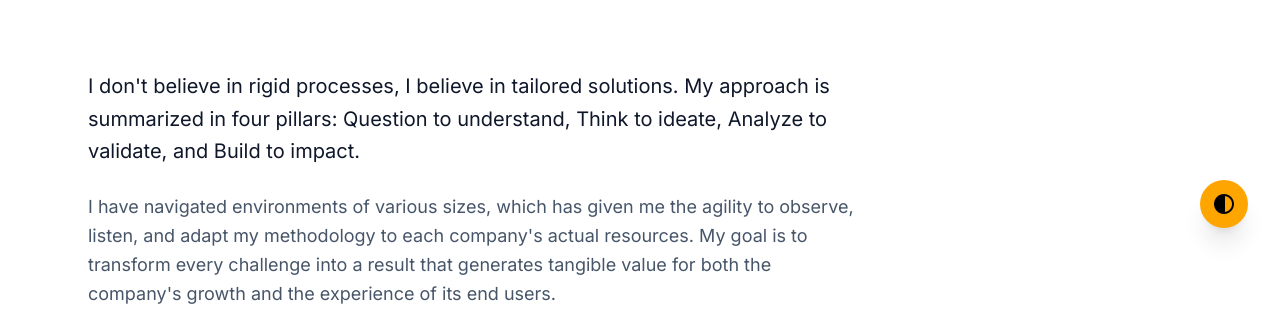
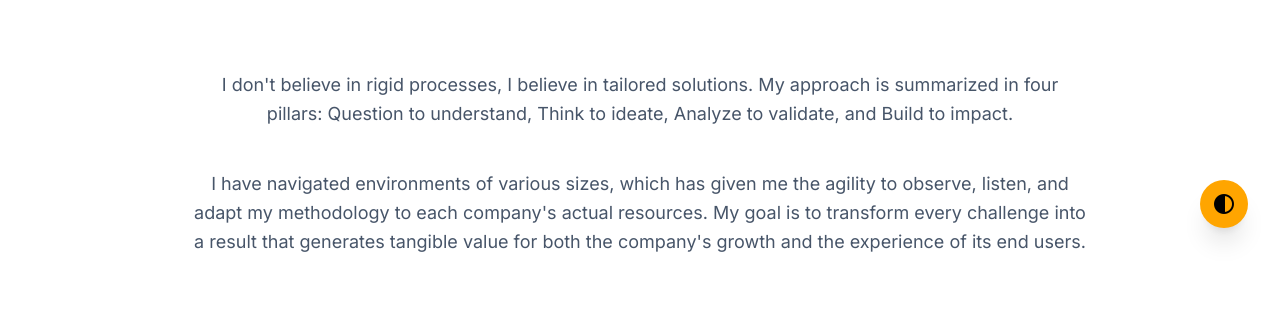
Before and after one commit to fernando-sanchez-ux-ui-web-designer/ux-portfolio, a plain HTML site: page index.html in a window 1280 px wide. Shown: the part 540-852 px from the top of the page. Drawn offline with nearby package versions, Linux system fonts and the light colour scheme.

Commit message:
Add files via upload

```diff
--- a/index.html
+++ b/index.html
@@ -64,13 +64,14 @@
 <img alt="fernando-test" class="w-full h-full object-cover grayscale contrast-125" src="assets/fernando-test.JPG"/>
 </div>
 </div>
-<div class="mt-20 max-w-3xl">
-<p class="text-xl leading-relaxed mb-6">
-                I don't believe in rigid processes, I believe in tailored solutions. My approach is summarized in four pillars: Question to understand, Think to ideate, Analyze to validate, and Build to impact.
-            </p>
-<p class="text-lg text-slate-600 dark:text-slate-400 leading-relaxed">
-                I have navigated environments of various sizes, which has given me the agility to observe, listen, and adapt my methodology to each company's actual resources. My goal is to transform every challenge into a result that generates tangible value for both the company's growth and the experience of its end users.
-            </p>
+<div class="mt-20 w-full flex flex-col items-center text-center">
+    <p class="text-lg text-slate-600 dark:text-slate-400 leading-relaxed max-w-4xl mb-10">
+        I don't believe in rigid processes, I believe in tailored solutions. My approach is summarized in four pillars: Question to understand, Think to ideate, Analyze to validate, and Build to impact.
+
+    </p>
+    <p class="text-lg text-slate-600 dark:text-slate-400 leading-relaxed max-w-4xl">
+        I have navigated environments of various sizes, which has given me the agility to observe, listen, and adapt my methodology to each company's actual resources. My goal is to transform every challenge into a result that generates tangible value for both the company's growth and the experience of its end users.
+    </p>
 </div>
 </header>
 <main class="max-w-6xl mx-auto px-6 py-20">
```
